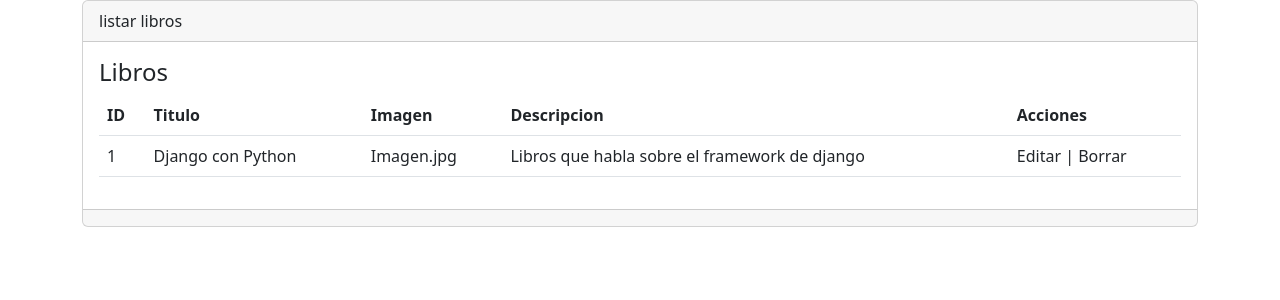
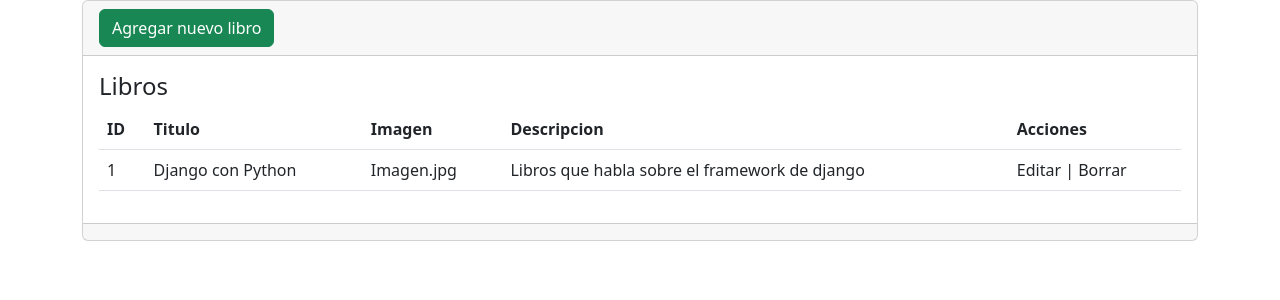
Before and after one commit to ArielMejia01/CRUD-Python-Django-MySQL, a Django app: page /libros in a window 1280 px wide. Shown: the part 56-356 px from the top of the page. Run offline with Django 3.2, Linux system fonts and the light colour scheme.

Commit message:
Acceso a la vista del sitio web Crear un nuevo libro mediante un boton

```diff
--- a/libreria/templates/libros/index.html
+++ b/libreria/templates/libros/index.html
@@ -6,7 +6,7 @@
 
 <div class="card">
     <div class="card-header">
-        listar libros
+        <a name="" id="" class="btn btn-success" href="{% url 'crear' %}" role="button">Agregar nuevo libro</a>
     </div>
     <div class="card-body">
         <h4 class="card-title">Libros</h4>
--- a/libreria/urls.py
+++ b/libreria/urls.py
@@ -15,4 +15,6 @@ urlpatterns = [
     path('nosotros', views.nosotros, name='nosotros'),
     # Acceder a libros
     path('libros', views.libros, name='libros'),
+    # Crear libros
+    path('libros/crear', views.crear, name='crear'),
 ]
--- a/libreria/views.py
+++ b/libreria/views.py
@@ -18,3 +18,7 @@ def nosotros(request):
 # Acceder a libros
 def libros(request):
     return render(request, 'libros/index.html')
+
+# Crear libro
+def crear(request):
+    return render(request, 'libros/crear.html')
```
